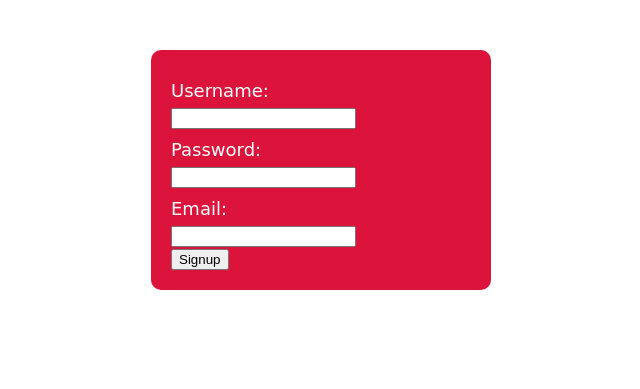
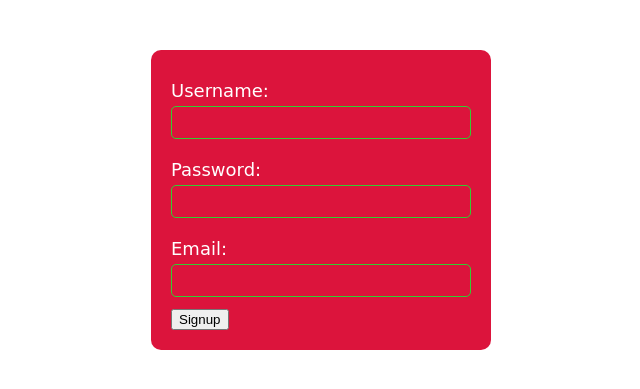
Before and after one commit to mklucey/www.MaryLucey.com, a PHP site: page /signup.html in a window 1280 px wide. Shown: the top 389 px of the page, without its empty margins (319-959 px from the left). Run offline with PHP 8.4, Linux system fonts and the light colour scheme.

Commit message:
Style input elements with width, padding, margin, box-sizing, background color, border, and border-radius properties

```diff
--- a/css/chat_app.css
+++ b/css/chat_app.css
@@ -22,3 +22,13 @@ label {
     display: block;
     margin: 10px 0 5px;
 }
+
+input {
+    width: 100%;
+    padding: 8px;
+    margin-bottom: 10px;
+    box-sizing: border-box;
+    background-color: #dc143c;
+    border: 1px solid limegreen;
+    border-radius: 5px;
+}
```
